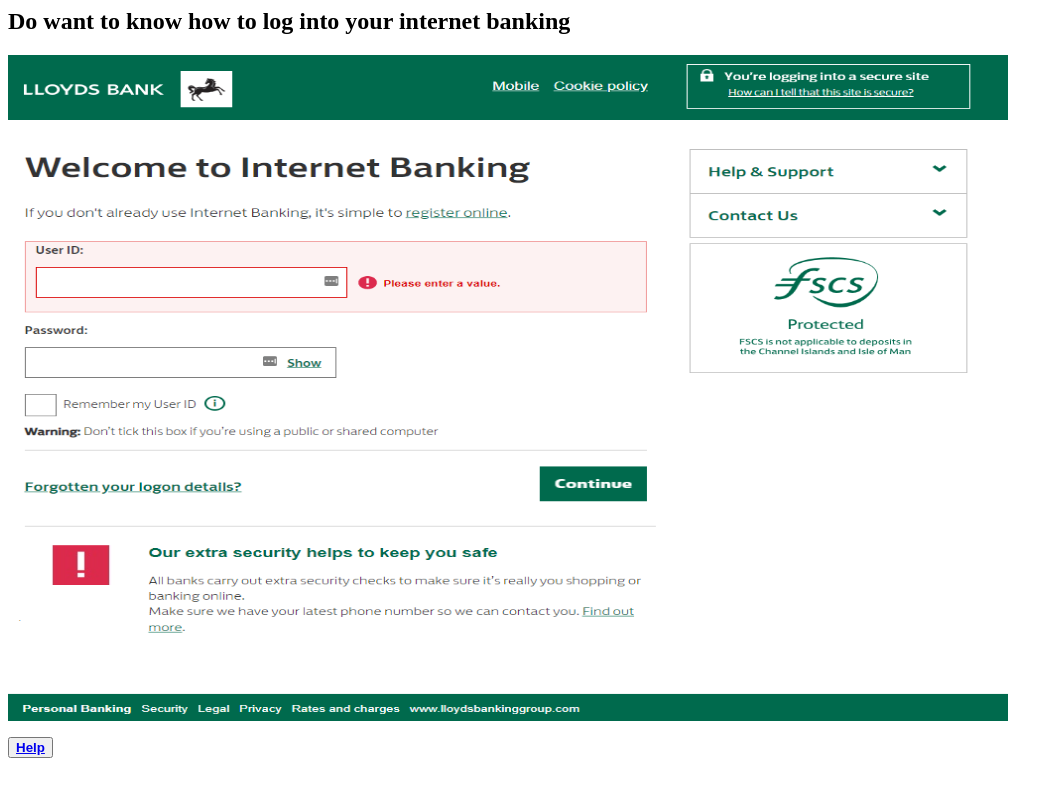
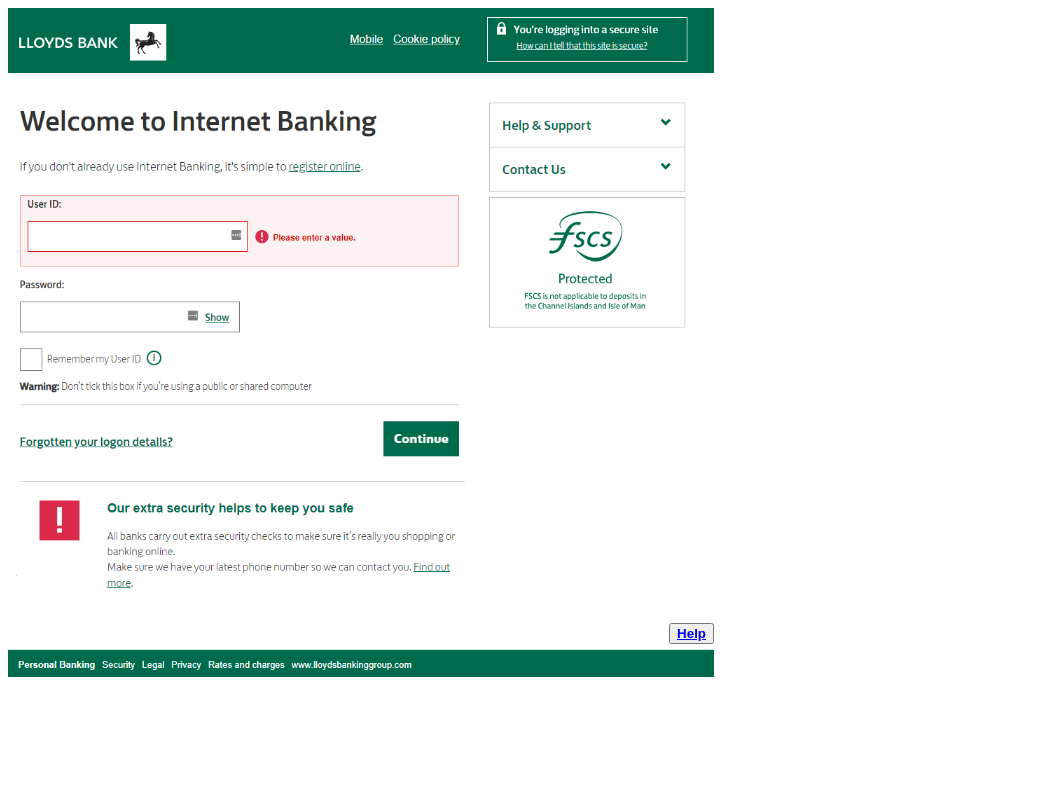
Before and after one commit to reboot2022/myapp, a website: page login.html in a window 1280 px wide. Shown: the whole page, without its empty margins (0-1063 px from the left). Drawn offline with Linux system fonts and the light colour scheme.

Commit message:
haha frontend pain

```diff
--- a/login.html
+++ b/login.html
@@ -1,12 +1,27 @@
 <html>
+
+<style>
+  .container {
+    background-image: url("pics/login.png");
+    background-repeat: no-repeat;
+    background-size:contain;
+    height: 669px;
+    width: 706px;
+    position: relative;
+
+  }
+  .container .button-holder {
+    position: absolute;
+    right: 0%;
+    bottom: 5%;
+  }
+</style>
 <body>
 
-<h2>Do want to know how to log into your internet banking</h2>
-<div>
-<img src="pics/login.png" alt="login page" width="1000" height="666">
-</div>
-<div>
-  <p><button class="w3-button w3-padding-large w3-white w3-border"><b><a href="/loginpage2">Help</a></b></button></p>
+<div class="container">
+  <div class="button-holder">
+    <button><b><a href="/loginpage2">Help</a></b></button>
+  </div>
 </div>
 
 
```
Also changed, not shown: loginpage2.html (+32 -13 lines).
